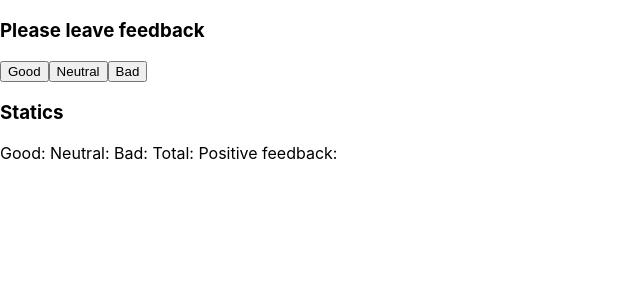
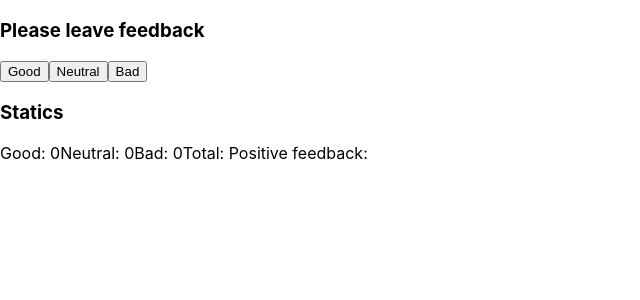
Before and after one commit to mikhailova11/goit-react-hw-02-feedback, a React (Create React App) app: page / in a window 1280 px wide. Shown: the top 300 px of the page, without its empty margins (0-640 px from the left). Built offline with nearby package versions, Linux system fonts and the light colour scheme.

Commit message:
добавила слушателей и счетчик

```diff
--- a/src/components/App.jsx
+++ b/src/components/App.jsx
@@ -1,16 +1,11 @@
 import Feedback from "./Feedback";
 
-const  state = {
-  good: 0,
-  neutral: 0,
-  bad: 0
-}
-
-
-
-
 export const App = () => {
-
+  const  state = {
+    good: 0,
+    neutral: 0,
+    bad: 0
+  }
 
   return (
     <div>
--- a/src/components/Feedback/Feedback.js
+++ b/src/components/Feedback/Feedback.js
@@ -2,14 +2,35 @@
 // import s from "./Feedback.module.css";
 
 class Feedback extends React.Component {
+    state = {
+        good: 0,
+        neutral: 0,
+        bad: 0
+      }
+    countFeedbackBad = () => {
+        this.setState(( prevState) =>({
+        bad: prevState.bad + 1
+        }))
+    }
+    countFeedbackNeutral = () => {
+        this.setState(( prevState) =>({
+            neutral: prevState.neutral + 1
+        }))
+    }
+    countFeedbackGood = () => {
+    this.setState(( prevState) =>({
+        good: prevState.good + 1
+    }))
+    }
 
-      countTotalFeedback() {
+    countTotalFeedback() {
 
-      }
 
-      countPositiveFeedbackPercentage(){
+    }
 
-      }
+    countPositiveFeedbackPercentage(){
+
+    }
 
 
   render() {
@@ -17,15 +38,15 @@
     <div>
         <h3>Please leave feedback</h3>
         <div>
-            <button>Good</button>
-            <button>Neutral</button>
-            <button>Bad</button>
+            <button type="button" onClick={this.countFeedbackGood}>Good</button>
+            <button type="button" onClick={this.countFeedbackNeutral}>Neutral</button>
+            <button type="button" onClick={this.countFeedbackBad}>Bad</button>
         </div>
         <h3>Statics</h3>
         <div>
-            <span>Good: {}</span>
-            <span>Neutral: {}</span>
-            <span>Bad: {}</span>
+            <span>Good: {this.state.good}</span>
+            <span>Neutral: {this.state.neutral}</span>
+            <span>Bad: {this.state.bad}</span>
             <span>Total: {}</span>
             <span>Positive feedback: {}</span>
         </div>
```
